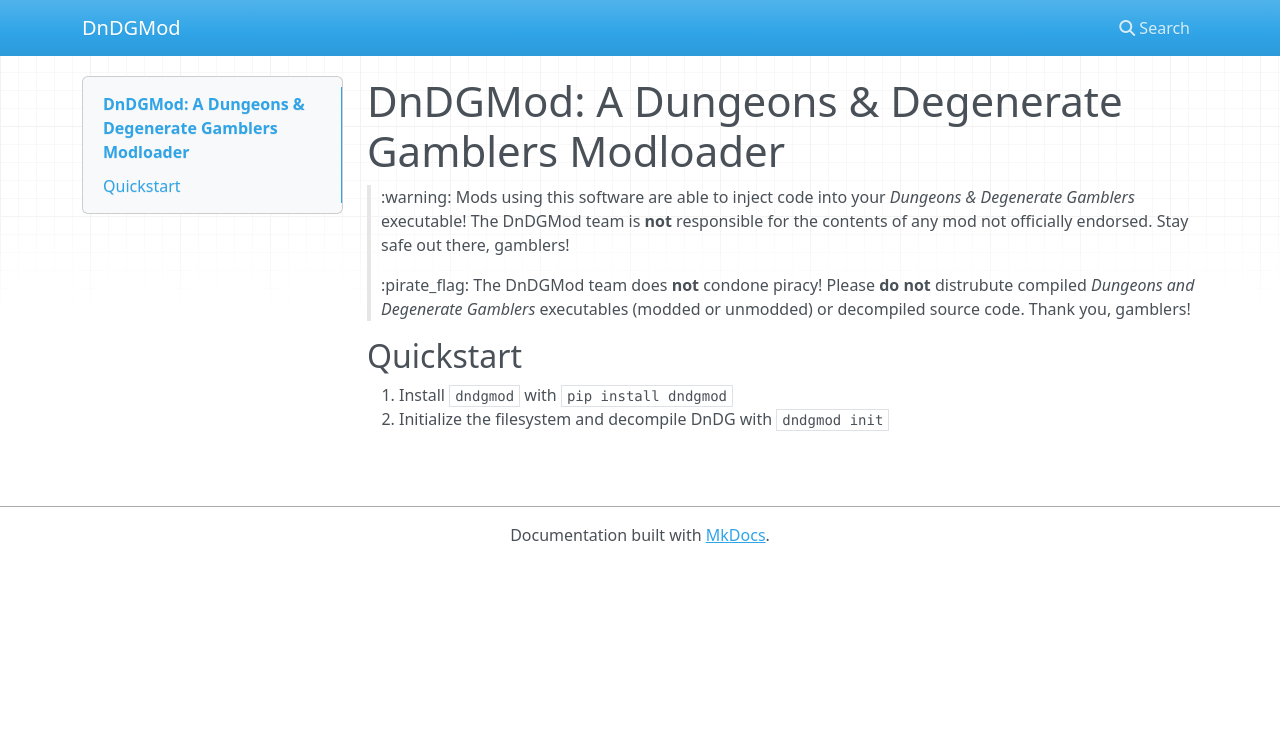
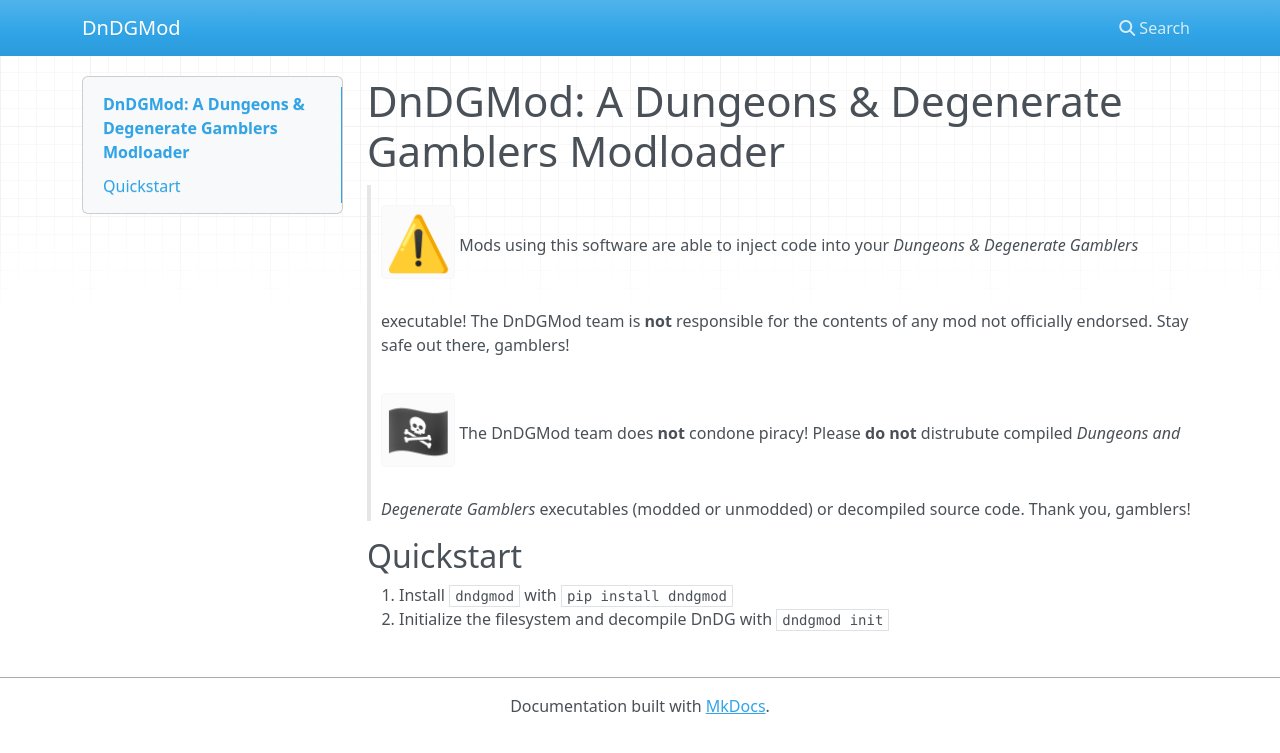
Before and after one commit to DnDGMod/DnDGMod, an MkDocs documentation site: the page built from docs/index.md, in a window 1280 px wide. Shown: the top 753 px of the page. Built offline with MkDocs 1.6.1, drawn with Linux system fonts in a browser that asks for light colours; nearby versions of some CDN libraries; emoji names are drawn with the system emoji font.

Commit message:
MkDocs emoji support

```diff
--- a/mkdocs.yml
+++ b/mkdocs.yml
@@ -1 +1,7 @@
 site_name: DnDGMod
+
+markdown_extensions:
+  - attr_list
+  - pymdownx.emoji:
+      emoji_index: !!python/name:material.extensions.emoji.twemoji
+      emoji_generator: !!python/name:material.extensions.emoji.to_svg
```
